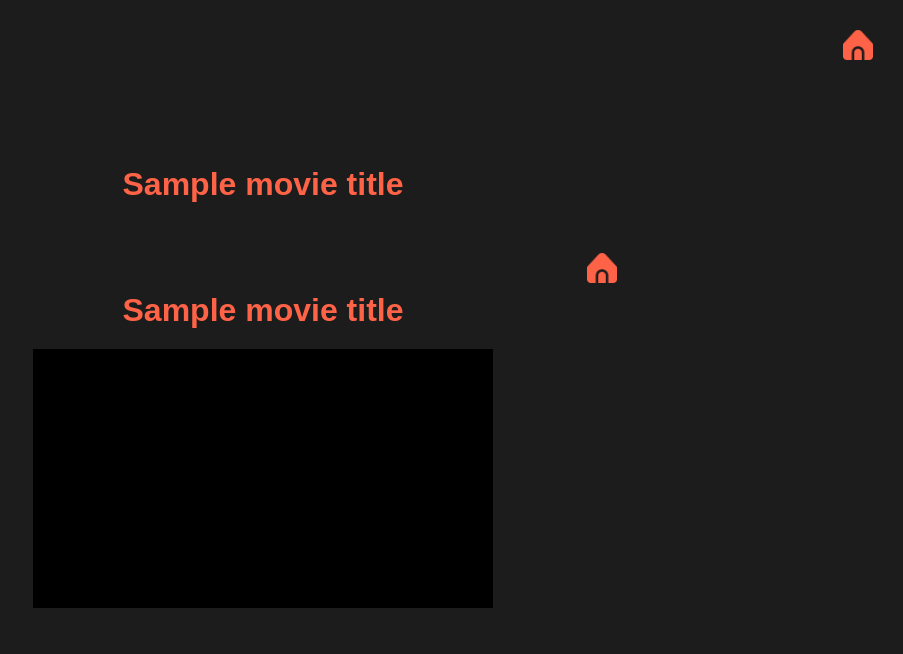
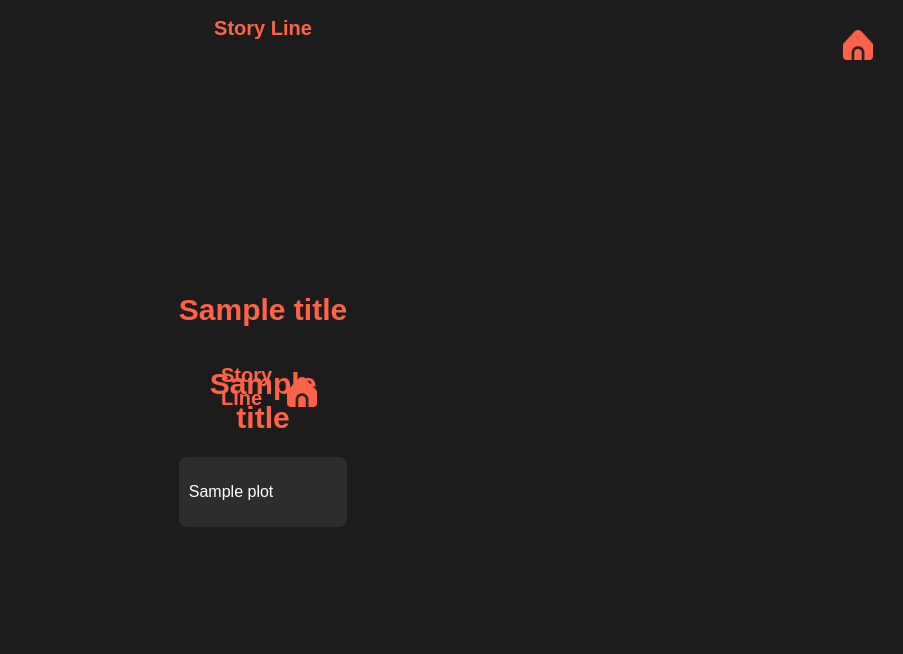
Before and after one commit to soulaymanebe/movies-app, a Flask app: template templates/watch.html in a window 1280 px wide. Shown: the top 654 px of the page, without its empty margins (377-1280 px from the left). Run offline with Flask 3, Linux system fonts and the light colour scheme; the template is opened without the code that fills it: most values are stand-ins (such as "Sample title", 1, 10 or a date in 2020).

Commit message:
Add story line

```diff
--- a/app.py
+++ b/app.py
@@ -24,15 +24,19 @@ def watch(imdb_id):
     details_url = f'http://www.omdbapi.com/?apikey={OMDB_API_KEY}&i={imdb_id}'
     details_response = requests.get(details_url).json()
 
-    content_type = details_response.get('Type')
-    movie_title = details_response.get('Title', 'Unknown Title')
+    print(details_response)
 
-    if content_type == 'series':
+    type    = details_response.get('Type', "N/A")
+    title           = details_response.get('Title', "N/A")
+    plot            = details_response.get('Plot', "N/A")
+    plot            = '<br>'.join(plot[i:i + 223] for i in range(0, len(plot), 225))
+
+    if type == 'series':
         embed_url = f'https://vidsrc.xyz/embed/tv/{imdb_id}?ads=false'
     else:
         embed_url = f'https://vidsrc.xyz/embed/movie/{imdb_id}?ads=false'
 
-    return render_template('watch.html', embed_url=embed_url, movie_title=movie_title)
+    return render_template('watch.html', embed_url=embed_url, title=title, plot=plot)
 
 if __name__ == '__main__':
     app.run(debug=True)
--- a/static/styles.css
+++ b/static/styles.css
@@ -19,10 +19,51 @@ body {
 }
 
 h1 {
-    margin-bottom: 20px;
+    font-size: 30px;
     color: #ff6347;
 }
 
+h2 {
+    position: absolute;
+    top: 0;
+    left: 50%;
+    transform: translateX(-50%);
+    font-size: 20px;
+    color: #ff6347;
+}
+
+/* Error */
+.error {
+    color: #ff6347;
+}
+
+/* Home button */
+.home-button {
+    display: inline-block;
+    margin: 10px 0;
+    color: #ff6347; /* Change to your preferred color */
+    font-size: 24px; /* Adjust size as needed */
+    text-decoration: none;
+}
+
+.home-button i {
+    vertical-align: middle;
+}
+
+.home-button {
+    display: inline-block;
+    margin: 10px;
+    position: absolute;
+    top: 20px;
+    right: 20px;
+}
+
+.home-button img {
+    width: 30px;
+    height: auto;
+}
+
+/* Search */
 .search-form input[type="text"],
 .search-form button {
     padding: 10px;
@@ -41,6 +82,7 @@ h1 {
     cursor: pointer;
 }
 
+/* Results */
 .results-grid {
     display: flex;
     flex-wrap: wrap;
@@ -74,11 +116,12 @@ h1 {
     color: #bbb;
 }
 
+/* Movie/Serie video player container */
 .video-container {
     position: relative;
     padding-bottom: 56.25%;
     height: 0;
-    width: 60vw;
+    /* width: 55vw; */
     /* max-width: 60%; */
     /* margin: 0; */
     overflow: hidden;
@@ -94,40 +137,18 @@ h1 {
     border: none;
 }
 
-.error {
+/* Story Line */
+.plot-container {
+    background-color: #2d2d2d;
+    border-radius: 8px;
+    padding: 10px;
+    margin-top: 15px;
+    color: #fff;
+    text-align: left;
+}
+
+.plot-container h2 {
+    font-size: 20px;
+    margin-bottom: 10px;
     color: #ff6347;
 }
-
-.home-button {
-    display: inline-block;
-    margin: 10px 0;
-    color: #ff6347; /* Change to your preferred color */
-    font-size: 24px; /* Adjust size as needed */
-    text-decoration: none;
-}
-
-.home-button i {
-    vertical-align: middle;
-}
-
-.home-button {
-    display: inline-block;
-    margin: 10px;
-    position: absolute;
-    top: 20px;
-    right: 20px;
-}
-
-.home-button img {
-    width: 30px; /* Adjust the size as needed */
-    height: auto;
-}
-
-.back-link {
-    display: inline-block;
-    margin-top: 15px;
-    color: #ff6347;
-    text-decoration: none;
-    font-size: 16px;
-    margin-right: 10px; /* Space between links */
-}
--- a/templates/index.html
+++ b/templates/index.html
@@ -2,7 +2,7 @@
 <html lang="en">
 <head>
     <meta charset="UTF-8">
-    <title>SB Movie Streaming App</title>
+    <title>Tmenyik</title>
     <link rel="stylesheet" href="{{ url_for('static', filename='styles.css') }}">
 </head>
 <body>
@@ -10,6 +10,7 @@
         <a href="{{ url_for('index') }}" class="home-button">
             <img src="{{ url_for('static', filename='home-icon.png') }}" alt="Home" />
         </a>
+        <h2>Tmenyik</h2>
         <h1>Find Your Favorite Movies & Series</h1>
         {% if error %}
             <p class="error">{{ error }}</p>
--- a/templates/watch.html
+++ b/templates/watch.html
@@ -2,7 +2,7 @@
 <html lang="en">
 <head>
     <meta charset="UTF-8">
-    <title>Watching {{ movie_title }}</title>
+    <title>Watching {{ title }}</title>
     <link rel="stylesheet" href="{{ url_for('static', filename='styles.css') }}">
 </head>
 <body>
@@ -10,9 +10,13 @@
         <img src="{{ url_for('static', filename='home-icon.png') }}" alt="Home" />
     </a>
     <div class="watch-container">
-        <h1>{{ movie_title }}</h1>
+        <h1>{{ title }}</h1>
         <div class="video-container">
             <iframe src="{{ embed_url }}" frameborder="0" allowfullscreen></iframe>
+        </div>
+        <div class="plot-container">
+            <h2>Story Line</h2>
+            <p>{{ plot | safe }}</p>
         </div>
     </div>
 </body>
```
Also changed, not shown: templates/select.html (+3 -4 lines), static/black-poster.jpg (added).
